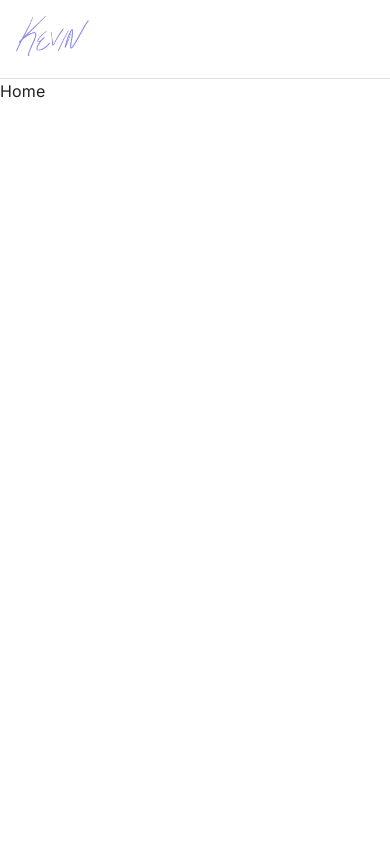
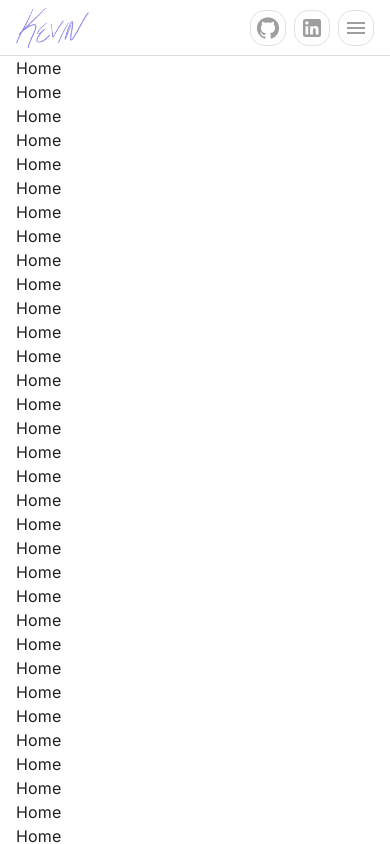
Before and after one commit to kevindmorris/kevindmorris.io, a Next.js app: page / in a window 390 px wide. Shown: the top 844 px of the page. Built offline with nearby package versions, Linux system fonts and the light colour scheme.

Commit message:
responsive header for desktop and mobile

```diff
--- a/src/app/layout.tsx
+++ b/src/app/layout.tsx
@@ -2,6 +2,7 @@ import NavigationHeader from "@/components/NavigationHeader";
 import type { Metadata } from "next";
 import { Inter } from "next/font/google";
 import ThemeRegistry from "./ThemeRegistry";
+import { Container } from "@mui/material";
 
 const inter = Inter({ subsets: ["latin"] });
 
@@ -20,7 +21,7 @@ export default function RootLayout({
       <body className={inter.className}>
         <ThemeRegistry options={{ key: "mui" }}>
           <NavigationHeader />
-          {children}
+          <Container>{children}</Container>
         </ThemeRegistry>
       </body>
     </html>
--- a/src/app/page.tsx
+++ b/src/app/page.tsx
@@ -1,3 +1,49 @@
 export default function Page() {
-  return <div>Home</div>;
+  return (
+    <div>
+      <div>Home</div>
+      <div>Home</div>
+      <div>Home</div>
+      <div>Home</div>
+      <div>Home</div>
+      <div>Home</div>
+      <div>Home</div>
+      <div>Home</div>
+      <div>Home</div>
+      <div>Home</div>
+      <div>Home</div>
+      <div>Home</div>
+      <div>Home</div>
+      <div>Home</div>
+      <div>Home</div>
+      <div>Home</div>
+      <div>Home</div>
+      <div>Home</div>
+      <div>Home</div>
+      <div>Home</div>
+      <div>Home</div>
+      <div>Home</div>
+      <div>Home</div>
+      <div>Home</div>
+      <div>Home</div>
+      <div>Home</div>
+      <div>Home</div>
+      <div>Home</div>
+      <div>Home</div>
+      <div>Home</div>
+      <div>Home</div>
+      <div>Home</div>
+      <div>Home</div>
+      <div>Home</div>
+      <div>Home</div>
+      <div>Home</div>
+      <div>Home</div>
+      <div>Home</div>
+      <div>Home</div>
+      <div>Home</div>
+      <div>Home</div>
+      <div>Home</div>
+      <div>Home</div>
+    </div>
+  );
 }
--- a/src/components/NavigationHeader.tsx
+++ b/src/components/NavigationHeader.tsx
@@ -4,26 +4,222 @@ import Image from "next/image";
 import Link from "next/link";
 import React from "react";
 import logo from "../kevin-logo.png";
-import { useTheme } from "@mui/material";
+import {
+  AppBar,
+  Box,
+  Button,
+  ButtonBase,
+  Chip,
+  ClickAwayListener,
+  Collapse,
+  Container,
+  Divider,
+  Drawer,
+  Fade,
+  IconButton,
+  List,
+  ListItemText,
+  MenuItem,
+  Paper,
+  Popper,
+  Slide,
+  Typography,
+  alpha,
+  capitalize,
+  debounce,
+  styled,
+  useTheme,
+} from "@mui/material";
+import { Clear, GitHub, LinkedIn, Menu, TableRows } from "@mui/icons-material";
 
 export default function NavigationHeader() {
   const theme = useTheme();
 
+  const [open, setOpen] = React.useState(false);
+  const menuRef = React.useRef<HTMLButtonElement | null>(null);
+
   return (
-    <nav
-      style={{
-        padding: theme.spacing(2),
-        background: theme.palette.background.paper,
+    <>
+      <Container
+        sx={{
+          height: 56,
           position: "sticky",
           top: 0,
+          backgroundColor: alpha(theme.palette.background.paper, 0.5),
+          backdropFilter: "blur(8px)",
           borderBottom: "1px solid",
           borderColor: theme.palette.divider,
-        backdropFilter: "blur(8px)",
+          display: "flex",
+          justifyContent: "space-between",
+          alignItems: "center",
+          gap: theme.spacing(1),
         }}
       >
-      <Link href="/">
+        <Link
+          href="/"
+          style={{
+            display: "flex",
+            alignItems: "center",
+          }}
+        >
           <Image src={logo} height={40} alt="Kevin" />
         </Link>
-    </nav>
+
+        <Box
+          sx={{
+            display: { xs: "none", sm: "none", md: "flex" },
+            gap: "inherit",
+          }}
+        >
+          <Divider orientation="vertical" variant="middle" flexItem />
+          <div
+            style={{
+              display: "flex",
+              flexDirection: "column",
+            }}
+          >
+            <Typography variant="button" color="text.disabled">
+              Kevin Morris
+            </Typography>
+            <Typography
+              variant="caption"
+              color="text.disabled"
+              fontStyle="italic"
+            >
+              Software Developer & Data Scientist
+            </Typography>
+          </div>
+        </Box>
+
+        <Box
+          sx={{
+            marginLeft: "auto",
+            display: { xs: "none", sm: "none", md: "flex" },
+            justifyContent: "center",
+            gap: "inherit",
+          }}
+        >
+          {["profile", "professional", "projects"].map((route) => (
+            <Link key={route} href={`/${route}`}>
+              <Button size="small">{capitalize(route)}</Button>
+            </Link>
+          ))}
+        </Box>
+
+        <div
+          style={{
+            display: "flex",
+            gap: "inherit",
+          }}
+        >
+          <IconButton
+            href="https://github.com/kevindmorris"
+            target="_blank"
+            size="small"
+            sx={{
+              border: "1px solid",
+              borderColor: theme.palette.divider,
+              borderRadius: "40%",
+              transition: "all 0.5s ease",
+            }}
+          >
+            <GitHub sx={{ color: theme.palette.text.disabled }} />
+          </IconButton>
+          <IconButton
+            href="https://www.linkedin.com/in/kevin-m-530572120/"
+            target="_blank"
+            size="small"
+            sx={{
+              border: "1px solid",
+              borderColor: theme.palette.divider,
+              borderRadius: "40%",
+              transition: "all 0.5s ease",
+            }}
+          >
+            <LinkedIn sx={{ color: theme.palette.text.disabled }} />
+          </IconButton>
+
+          <IconButton
+            size="small"
+            ref={menuRef}
+            disableRipple
+            onClick={() => setOpen((value) => !value)}
+            sx={{
+              display: { sm: "inline-flex", md: "none" },
+              border: "1px solid",
+              borderColor: theme.palette.divider,
+              borderRadius: "40%",
+              transition: "all 0.5s ease",
+            }}
+          >
+            <Clear
+              sx={{
+                display: open ? "block" : "none",
+                color: theme.palette.text.disabled,
+              }}
+            />
+            <Menu
+              sx={{
+                display: open ? "none" : "block",
+                color: theme.palette.text.disabled,
+              }}
+            />
+          </IconButton>
+        </div>
+      </Container>
+
+      <ClickAwayListener
+        onClickAway={(event) => {
+          if (
+            menuRef.current &&
+            !menuRef.current.contains(event.target as Node)
+          ) {
+            setOpen(false);
+          }
+        }}
+      >
+        <Collapse
+          in={open}
+          sx={{
+            position: "fixed",
+            top: 56,
+            backgroundColor: alpha(theme.palette.background.paper, 0.5),
+            backdropFilter: "blur(8px)",
+            borderBottom: "1px solid",
+            borderColor: theme.palette.divider,
+            display: { sm: "block", md: "none" },
+          }}
+        >
+          <List
+            onClick={() => setOpen(false)}
+            disablePadding
+            sx={{
+              width: "100vw",
+              maxHeight: "calc(100vh - 56px)",
+              overflow: "auto",
+              "& .MuiTouchRipple-root": { color: theme.palette.primary.main },
+            }}
+          >
+            {["profile", "professional", "projects"].map((route) => (
+              <Link
+                key={route}
+                href={`/${route}`}
+                style={{ textDecoration: "none" }}
+              >
+                <MenuItem>
+                  <ListItemText
+                    primary={route}
+                    primaryTypographyProps={{
+                      variant: "button",
+                      color: theme.palette.primary.main,
+                    }}
+                  />
+                </MenuItem>
+              </Link>
+            ))}
+          </List>
+        </Collapse>
+      </ClickAwayListener>
+    </>
   );
 }
```
Lines whose indentation alone changed are shown as unchanged.
